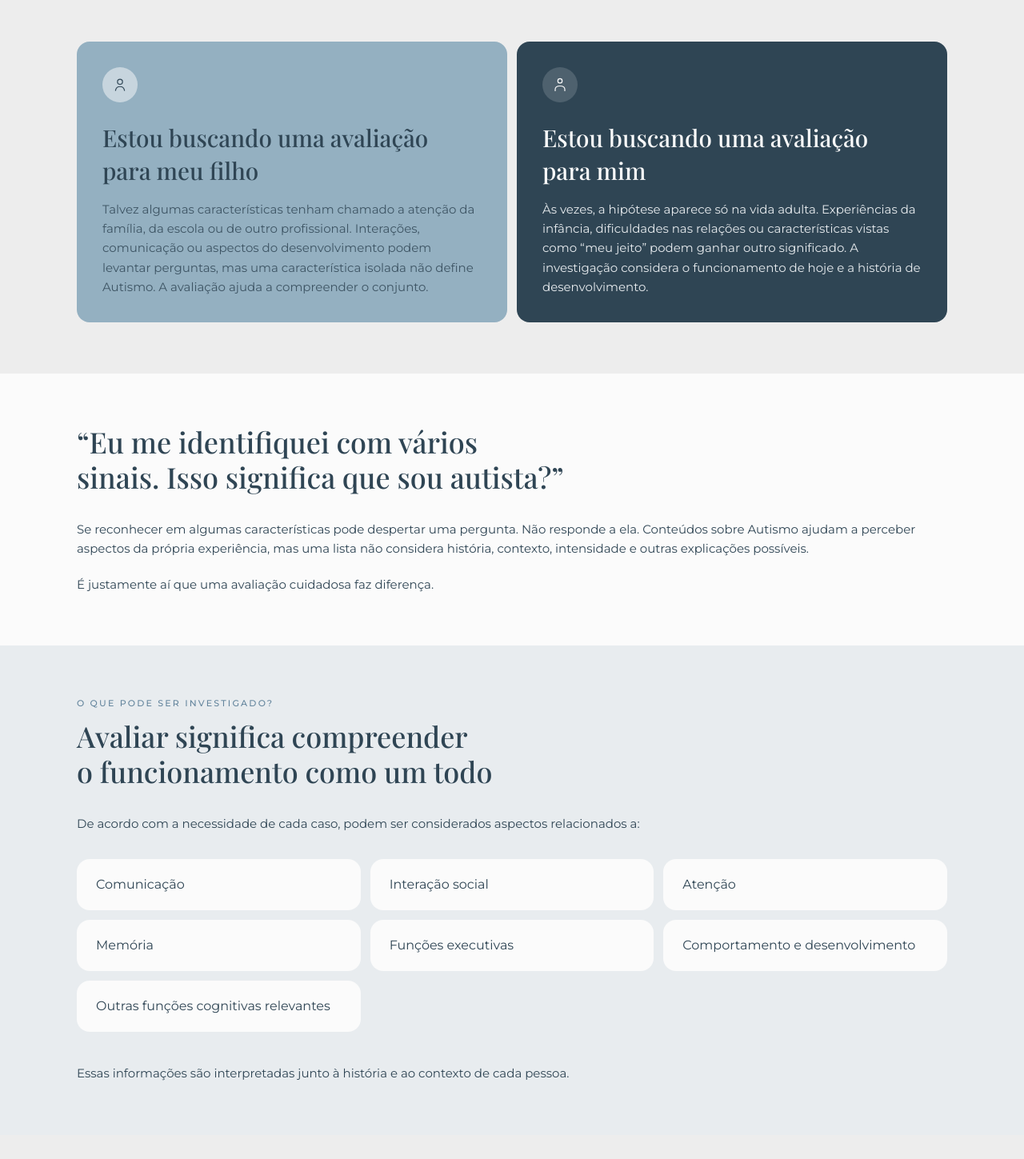
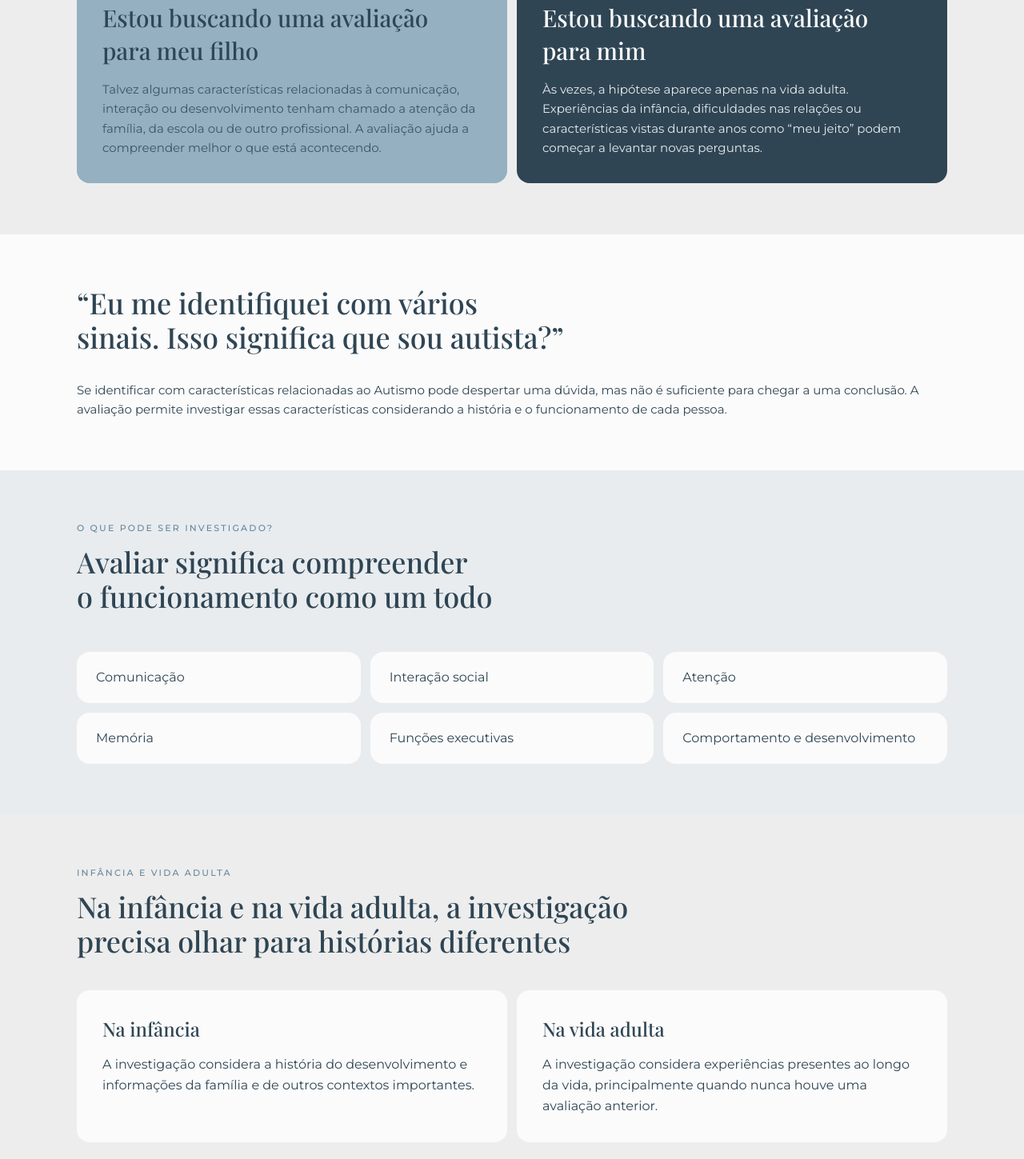
Before and after one commit to ccarolsevero/LaisBaroni, a Next.js app: page /avaliacao-neuropsicologica/autismo in a window 1280 px wide. Shown: the part 1181-2630 px from the top of the page at 80% size. Built offline with nearby package versions, Linux system fonts and the light colour scheme; a web font is replaced by a local one.

Commit message:
Atualiza os textos da página de avaliação para Autismo/TEA.
Co-authored-by: Cursor <cursoragent@cursor.com>

```diff
--- a/src/app/avaliacao-neuropsicologica/autismo/page.tsx
+++ b/src/app/avaliacao-neuropsicologica/autismo/page.tsx
@@ -3,11 +3,9 @@ import { ButtonLink } from "@/components/button-link";
 import { ContactBand } from "@/components/contact-band";
 import { FaqList } from "@/components/faq-list";
 import { IconAdult, IconArrow, IconChild } from "@/components/icons";
-import { LineMarks } from "@/components/illustrations";
 import { PageHero } from "@/components/page-hero";
 import { Container, SectionHeading } from "@/components/ui";
 import { photos } from "@/lib/photos";
-import { site } from "@/lib/site";
 
 export const metadata: Metadata = {
   title: "Avaliação Neuropsicológica para Autismo / TEA",
@@ -22,7 +20,6 @@ const aspectos = [
   "Memória",
   "Funções executivas",
   "Comportamento e desenvolvimento",
-  "Outras funções cognitivas relevantes",
 ];
 
 const faqs = [
@@ -60,11 +57,7 @@ export default function AvaliacaoAutismoPage() {
       <PageHero
         eyebrow="Avaliação para Autismo / TEA"
         title="Quando algumas características começam a chamar atenção, compreender a história por trás delas é mais importante do que procurar respostas em uma lista de sinais"
-        description="Dúvidas relacionadas à comunicação, interação social, comportamento, interesses ou desenvolvimento podem levar à investigação de Transtorno do Espectro Autista (TEA) na infância ou na vida adulta."
-        extra="A avaliação ajuda a compreender essas características dentro da história e do funcionamento de cada pessoa."
-        pills={[
-          ...site.credentials,
-        ]}
+        description="Dúvidas relacionadas à comunicação, interação social, comportamento ou desenvolvimento podem levar à investigação de Autismo na infância ou na vida adulta. A avaliação ajuda a compreender essas características com mais profundidade."
         image={photos.avaliacao}
       />
 
@@ -84,11 +77,10 @@ export default function AvaliacaoAutismoPage() {
               </h3>
               <div className="mt-4 space-y-4 text-[15px] leading-relaxed opacity-85">
                 <p>
-                  Talvez algumas características tenham chamado a atenção da
-                  família, da escola ou de outro profissional. Interações,
-                  comunicação ou aspectos do desenvolvimento podem levantar
-                  perguntas, mas uma característica isolada não define Autismo. A
-                  avaliação ajuda a compreender o conjunto.
+                  Talvez algumas características relacionadas à comunicação,
+                  interação ou desenvolvimento tenham chamado a atenção da
+                  família, da escola ou de outro profissional. A avaliação ajuda
+                  a compreender melhor o que está acontecendo.
                 </p>
               </div>
             </article>
@@ -101,10 +93,10 @@ export default function AvaliacaoAutismoPage() {
               </h3>
               <div className="mt-4 space-y-4 text-[15px] leading-relaxed text-mist">
                 <p>
-                  Às vezes, a hipótese aparece só na vida adulta. Experiências da
-                  infância, dificuldades nas relações ou características vistas
-                  como “meu jeito” podem ganhar outro significado. A investigação
-                  considera o funcionamento de hoje e a história de desenvolvimento.
+                  Às vezes, a hipótese aparece apenas na vida adulta.
+                  Experiências da infância, dificuldades nas relações ou
+                  características vistas durante anos como “meu jeito” podem
+                  começar a levantar novas perguntas.
                 </p>
               </div>
             </article>
@@ -117,12 +109,11 @@ export default function AvaliacaoAutismoPage() {
           <SectionHeading title="“Eu me identifiquei com vários sinais. Isso significa que sou autista?”" />
           <div className="mt-8 space-y-5 text-[15px] leading-relaxed hero-copy sm:text-base">
             <p>
-              Se reconhecer em algumas características pode despertar uma pergunta.
-              Não responde a ela. Conteúdos sobre Autismo ajudam a perceber
-              aspectos da própria experiência, mas uma lista não considera
-              história, contexto, intensidade e outras explicações possíveis.
+              Se identificar com características relacionadas ao Autismo pode
+              despertar uma dúvida, mas não é suficiente para chegar a uma
+              conclusão. A avaliação permite investigar essas características
+              considerando a história e o funcionamento de cada pessoa.
             </p>
-            <p>É justamente aí que uma avaliação cuidadosa faz diferença.</p>
           </div>
         </Container>
       </section>
@@ -133,21 +124,13 @@ export default function AvaliacaoAutismoPage() {
             eyebrow="O que pode ser investigado?"
             title="Avaliar significa compreender o funcionamento como um todo"
           />
-          <p className="mt-8 max-w-3xl text-[15px] leading-relaxed hero-copy sm:text-base">
-            De acordo com a necessidade de cada caso, podem ser considerados aspectos
-            relacionados a:
-          </p>
-          <ul className="mt-8 grid gap-3 sm:grid-cols-2 lg:grid-cols-3">
+          <ul className="mt-12 grid gap-3 sm:grid-cols-2 lg:grid-cols-3">
             {aspectos.map((item) => (
               <li key={item} className="rounded-2xl bg-white px-6 py-5 text-ink">
                 {item}
               </li>
             ))}
           </ul>
-          <p className="mt-10 max-w-3xl text-[15px] leading-relaxed hero-copy sm:text-base">
-            Essas informações são interpretadas junto à história e ao contexto de
-            cada pessoa.
-          </p>
         </Container>
       </section>
 
@@ -157,23 +140,19 @@ export default function AvaliacaoAutismoPage() {
             eyebrow="Infância e vida adulta"
             title="Na infância e na vida adulta, a investigação precisa olhar para histórias diferentes"
           />
-          <p className="mt-6 max-w-3xl text-lg text-ink">
-            A hipótese pode ser a mesma. O caminho até ela não é.
-          </p>
           <div className="mt-10 grid gap-3 lg:grid-cols-2">
             <article className="rounded-2xl bg-white p-8">
               <h3 className="font-display text-2xl font-medium">Na infância</h3>
               <p className="mt-4 leading-relaxed hero-copy">
-                A história do desenvolvimento e informações da família e de outros
-                contextos ajudam a compreender as características observadas.
+                A investigação considera a história do desenvolvimento e
+                informações da família e de outros contextos importantes.
               </p>
             </article>
             <article className="rounded-2xl bg-white p-8">
               <h3 className="font-display text-2xl font-medium">Na vida adulta</h3>
               <p className="mt-4 leading-relaxed hero-copy">
-                Olhar para experiências presentes ao longo da vida ganha
-                importância especial, principalmente quando nunca houve
-                investigação anterior.
+                A investigação considera experiências presentes ao longo da vida,
+                principalmente quando nunca houve uma avaliação anterior.
               </p>
             </article>
           </div>
@@ -191,25 +170,43 @@ export default function AvaliacaoAutismoPage() {
       </section>
 
       <section className="bg-white py-12 sm:py-16">
-        <Container className="max-w-3xl">
+        <Container>
           <SectionHeading
             eyebrow="Como funciona a avaliação?"
             title="A avaliação não começa perguntando “onde estão os sinais de Autismo?”. Começa conhecendo a pessoa"
           />
-          <div className="mt-8 space-y-5 text-[15px] leading-relaxed hero-copy sm:text-base">
-            <p>
-              O processo parte da queixa, da história e das questões que motivaram
-              a busca. Depois, usamos procedimentos adequados à idade. Ao final, a
-              devolutiva apresenta resultados e possíveis orientações.
-            </p>
+          <div className="mt-12 grid gap-3 md:grid-cols-3">
+            <article className="rounded-2xl bg-mist p-7">
+              <p className="font-display text-3xl text-mid">01</p>
+              <h3 className="font-display mt-4 text-xl font-medium text-ink">
+                Entrevista inicial
+              </h3>
+              <p className="mt-3 leading-relaxed hero-copy">
+                O processo começa pelas dúvidas que motivaram a busca e pela
+                história da pessoa.
+              </p>
+            </article>
+            <article className="rounded-2xl bg-mist p-7">
+              <p className="font-display text-3xl text-mid">02</p>
+              <h3 className="font-display mt-4 text-xl font-medium text-ink">
+                Avaliação
+              </h3>
+              <p className="mt-3 leading-relaxed hero-copy">
+                São utilizados procedimentos e instrumentos adequados à idade e aos
+                objetivos da investigação.
+              </p>
+            </article>
+            <article className="rounded-2xl bg-mist p-7">
+              <p className="font-display text-3xl text-mid">03</p>
+              <h3 className="font-display mt-4 text-xl font-medium text-ink">
+                Devolutiva
+              </h3>
+              <p className="mt-3 leading-relaxed hero-copy">
+                Os resultados são apresentados e discutidos, junto às possíveis
+                orientações.
+              </p>
+            </article>
           </div>
-          <blockquote className="mt-12">
-            <LineMarks className="mb-4 h-10 w-14 text-ink/35" />
-            <p className="font-display text-3xl leading-snug font-medium text-ink">
-              Uma hipótese orienta a investigação. Não deveria determinar a resposta
-              antes dela.
-            </p>
-          </blockquote>
         </Container>
       </section>
 
@@ -219,7 +216,7 @@ export default function AvaliacaoAutismoPage() {
             Quem vai conduzir a avaliação?
           </p>
           <h2 className="font-display mt-4 text-3xl leading-[1.2] font-medium sm:text-4xl">
-            Quando o funcionamento humano é complexo, experiência clínica importa.
+            Experiência clínica para uma investigação cuidadosa e individualizada.
           </h2>
           <div className="mt-8 space-y-5 text-[15px] leading-relaxed text-mist sm:text-base">
             <p>
@@ -228,15 +225,7 @@ export default function AvaliacaoAutismoPage() {
               TCC e Terapia do Esquema no CETCC, e Reabilitação Cognitiva no INESP.
               Também desenvolvo pesquisa de mestrado em Psicologia na USP.
             </p>
-            <p>
-              Essa trajetória orienta uma avaliação que integra instrumentos,
-              história e contexto, evitando conclusões baseadas em características
-              isoladas.
-            </p>
           </div>
-          <p className="mt-6 text-sm tracking-wide text-peach">
-            {site.credentialLines.neuro}
-          </p>
         </Container>
       </section>
 
@@ -251,7 +240,7 @@ export default function AvaliacaoAutismoPage() {
 
       <ContactBand
         title="Quando existe uma dúvida sobre Autismo, o caminho não precisa começar pela certeza. Pode começar pela investigação"
-        description="Se a dúvida é sobre você ou seu filho, entre em contato para receber informações sobre a avaliação."
+        description=""
       />
     </>
   );
```
